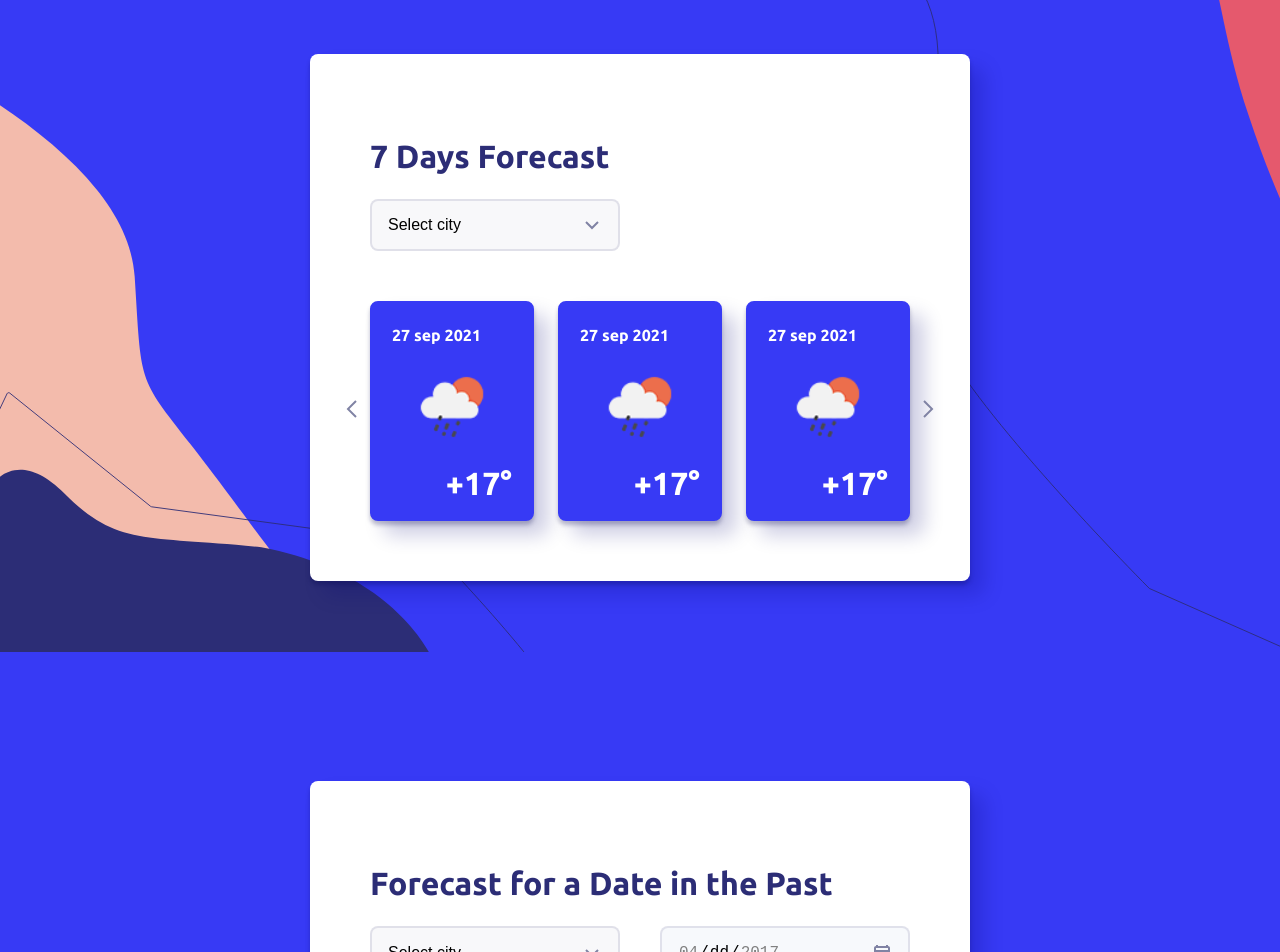
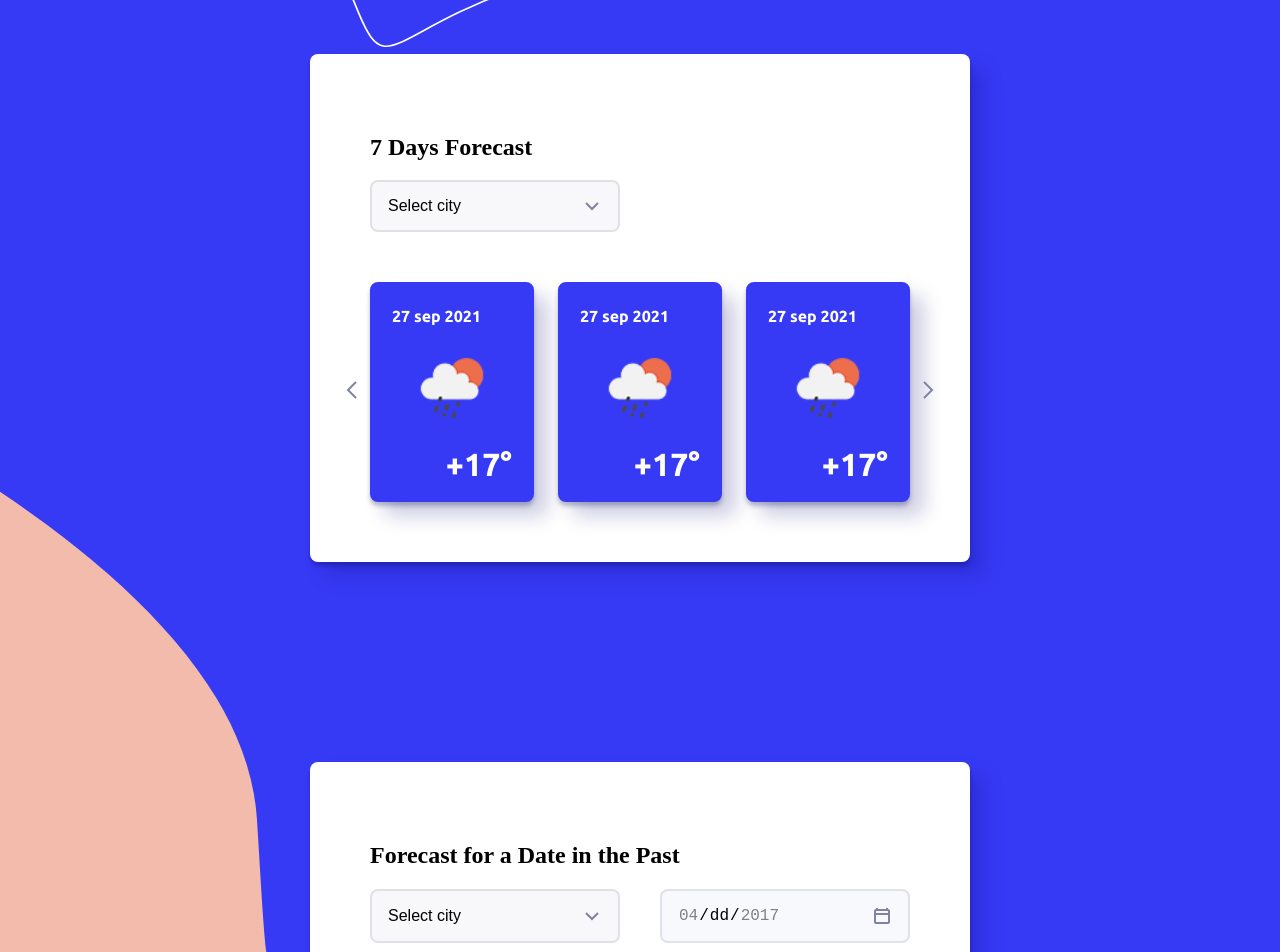
Before and after one commit to KonstaKozh/weather-forecast, a React (Create React App) app: page / in a window 1280 px wide. Shown: the part 320-1272 px from the top of the page. Built offline with nearby package versions, Linux system fonts and the light colour scheme.

Commit message:
fixed style ForecastOneDay ForecastSevenDays FormSelect

```diff
--- a/src/App.tsx
+++ b/src/App.tsx
@@ -9,9 +9,8 @@ const App: React.FC = () => {
             <ForecastSevenDays/>
             <ForecastOneDay/>
         </div>
-        <p>C любовью от mercury development</p>
+        <p className='main__p'>C любовью от mercury development</p>
     </main>
-
 }
 
 export default App
--- a/src/components/ForecastOneDay.tsx
+++ b/src/components/ForecastOneDay.tsx
@@ -1,10 +1,10 @@
 import React from "react"
-import {FormSelect} from "./FormSelect";
-import {WeatherCardItem} from "./WeatherCardItem";
+import {FormSelect} from "./FormSelect"
+import {WeatherCardItem} from "./WeatherCardItem"
 
 export const ForecastOneDay: React.FunctionComponent = () => {
-    return <div className='forecast-seven-days-container'>
-        <h2>Forecast for a Date in the Past</h2>
+    return <div className='forecast-container'>
+        <h2 className='forecast-seven-days-container__h2'>Forecast for a Date in the Past</h2>
         <FormSelect/>
         <WeatherCardItem/>
     </div>
--- a/src/components/ForecastSevenDays.tsx
+++ b/src/components/ForecastSevenDays.tsx
@@ -4,8 +4,8 @@ import {WeatherCardList} from "./WeatherCardList"
 
 export const ForecastSevenDays: React.FunctionComponent = () => {
     return (
-        <div className='forecast-seven-days-container'>
-            <h2>7 Days Forecast</h2>
+        <div className='forecast-container'>
+            <h2 className='forecast-seven-days-container__h2'>7 Days Forecast</h2>
             <FormSelect />
             <WeatherCardList />
         </div>
--- a/src/components/WeatherCardList.tsx
+++ b/src/components/WeatherCardList.tsx
@@ -8,7 +8,7 @@ export const WeatherCardList: React.FunctionComponent = () => {
             <WeatherCardItem/>
             <WeatherCardItem/>
             <div className='weather-card'>
-                <p>Fill in all the fields and the weather will be displayed</p>
+                <p className='weather-card__p'>Fill in all the fields and the weather will be displayed</p>
             </div>
         </div>
 
--- a/src/index.css
+++ b/src/index.css
@@ -39,12 +39,12 @@ html {
 body {
   min-height: 100%;
   margin: 0;
-  background: #373AF5 url("img/bg.svg") no-repeat;
-  background-size: cover;
 }
 
 main {
   padding: 65px 40px 16px;
+  background: #373AF5 url("img/bg.svg") no-repeat;
+  background-size: cover;
 }
 
 .title {
@@ -67,7 +67,7 @@ main {
   flex-wrap: wrap;
 }
 
-.forecast-seven-days-container {
+.forecast-container {
   display: inline-block;
   max-width: 660px;
   width: 100%;
@@ -78,17 +78,17 @@ main {
   margin: 0 17px 200px;
   align-self: end;
 }
-.forecast-seven-days-container .select:nth-last-child(1) {
+.forecast-container .select:nth-last-child(1) {
   display: none;
 }
-.forecast-seven-days-container:nth-of-type(2) .select:nth-last-child(1) {
+.forecast-container:nth-of-type(2) .select:nth-last-child(1) {
   display: block;
 }
-.forecast-seven-days-container:nth-of-type(2) .weather-card-list {
+.forecast-container:nth-of-type(2) .weather-card-list {
   display: none;
 }
 
-h2 {
+.forecast-container__h2 {
   font-family: Ubuntu, sans-serif;
   font-style: normal;
   font-weight: bold;
@@ -143,7 +143,7 @@ input[type=date]{
   justify-content: center;
 }
 
-.weather-card p {
+.weather-card__p {
   font-family: Ubuntu, sans-serif;
   font-style: normal;
   font-weight: bold;
@@ -206,7 +206,7 @@ input[type=date]{
   background: #8083A4;
 }
 
-p {
+.main__p {
   text-transform: uppercase;
   text-align: center;
   font-size: 14px;
```
